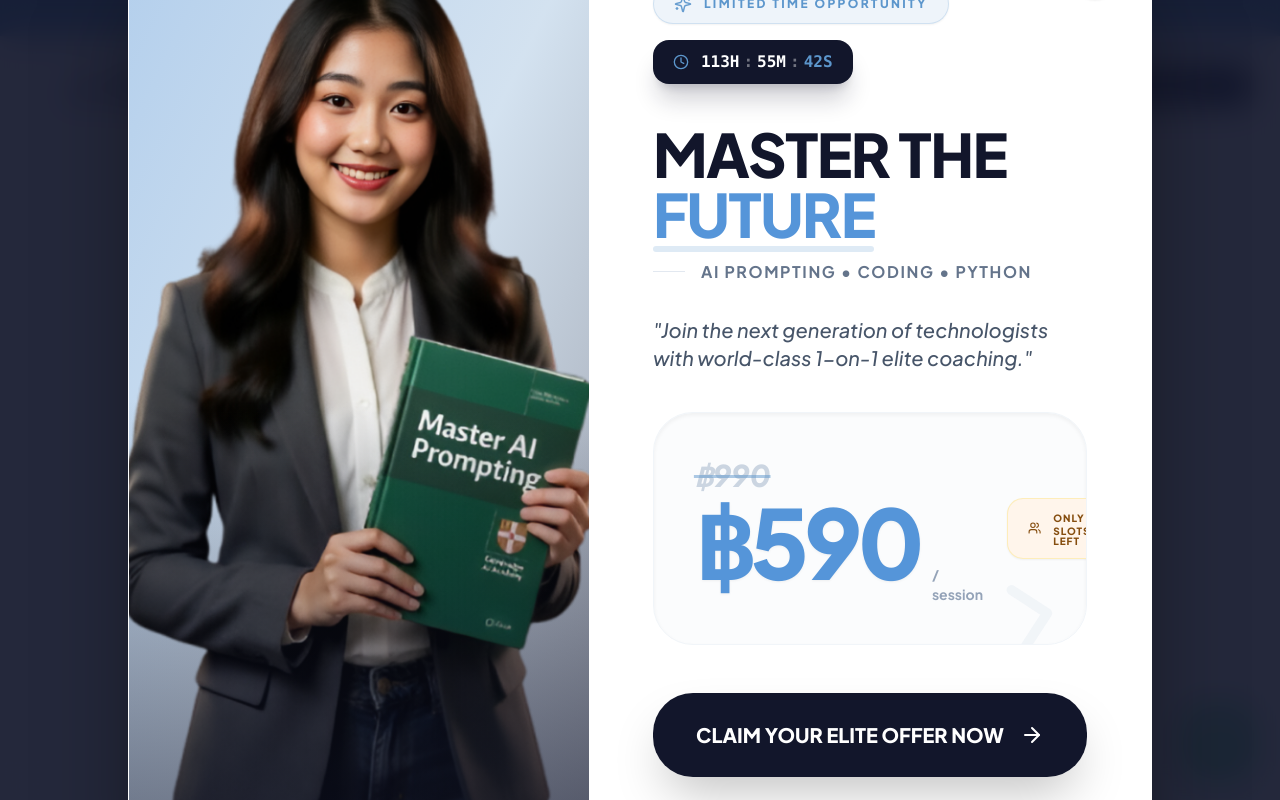
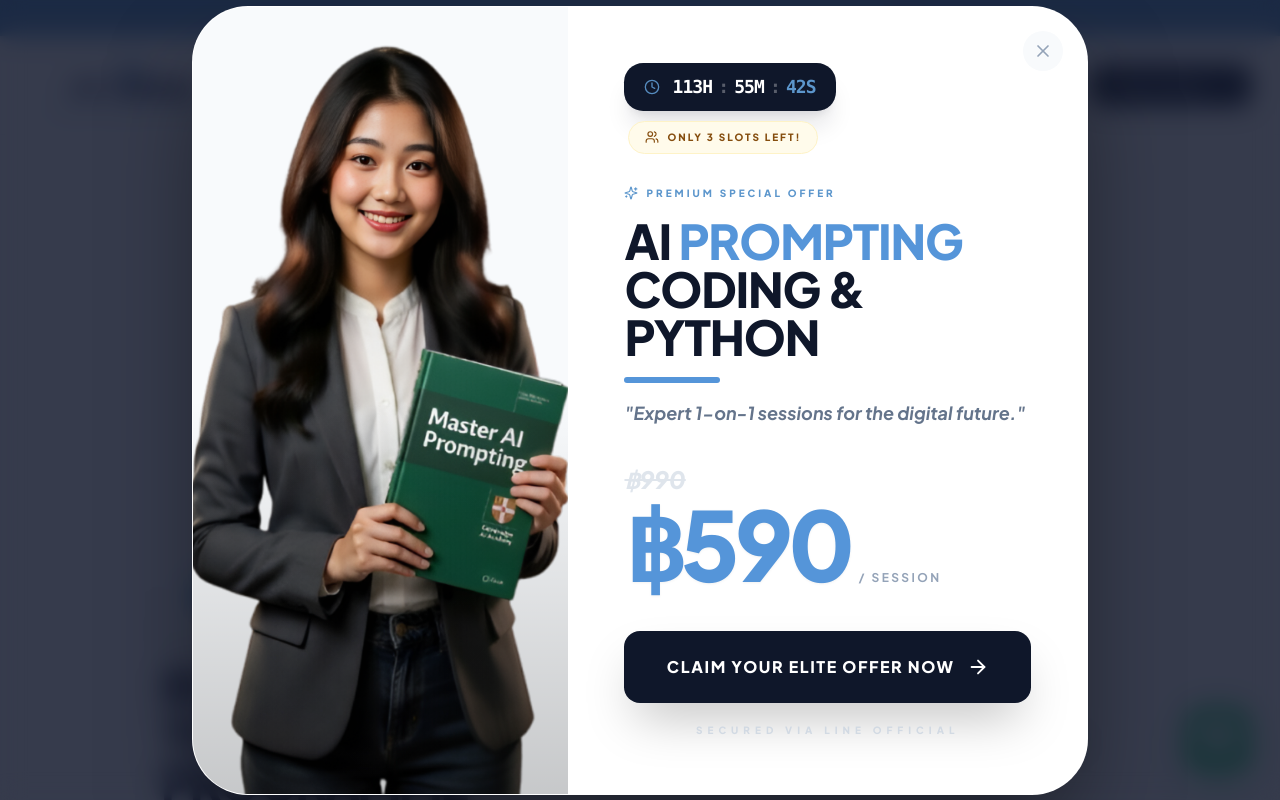
Before and after one commit to Satyaprakash-759/syllabus-shine-online, a React (Vite) app: page /ib in a window 1280 px wide. Shown: the top 800 px of the page. Built offline with nearby package versions, Linux system fonts and the light colour scheme; grey boxes are pictures that could not be loaded; the HTML template or start-up script is replaced by a standard one; a web font is replaced by a local one.

Commit message:
Correct offer popup hierarchy: BOLD course names and vertical urgency

```diff
--- a/src/components/OfferPopup.tsx
+++ b/src/components/OfferPopup.tsx
@@ -1,6 +1,6 @@
 import { useState, useEffect } from 'react';
 import { useLocation } from 'react-router-dom';
-import { X, Clock, Users, ArrowRight, Sparkles, Terminal, Cpu } from 'lucide-react';
+import { X, Clock, Users, ArrowRight, Sparkles } from 'lucide-react';
 import { useLanguage } from '@/i18n/LanguageContext';
 
 export default function OfferPopup() {
@@ -12,7 +12,7 @@ export default function OfferPopup() {
     const targetDate = new Date('2026-04-02T03:24:00').getTime();
 
     useEffect(() => {
-        const hasSeenOffer = sessionStorage.getItem('ivy_offer_seen_v5');
+        const hasSeenOffer = sessionStorage.getItem('ivy_offer_seen_v8');
         if (hasSeenOffer) return;
 
         const isCoursePage = pathname.includes('/cambridge') ||
@@ -56,133 +56,106 @@ export default function OfferPopup() {
 
     const handleClose = () => {
         setIsVisible(false);
-        sessionStorage.setItem('ivy_offer_seen_v5', 'true');
+        sessionStorage.setItem('ivy_offer_seen_v8', 'true');
     };
 
     if (!isVisible) return null;
 
     return (
         <div className="fixed inset-0 z-[300] flex items-center justify-center p-4">
-            {/* Backdrop with strong blur */}
+            {/* Backdrop */}
             <div
-                className="absolute inset-0 bg-navy/80 backdrop-blur-lg animate-in fade-in duration-700"
+                className="absolute inset-0 bg-slate-900/60 backdrop-blur-md animate-in fade-in duration-700"
                 onClick={handleClose}
             />
 
             {/* Popup Container */}
-            <div className="relative bg-white rounded-[2.5rem] md:rounded-[4rem] shadow-[0_50px_100px_-20px_rgba(0,0,0,0.5)] max-w-5xl w-full animate-in zoom-in-95 fade-in duration-700 overflow-hidden flex flex-col md:flex-row h-auto md:min-h-[550px] border border-white/40">
+            <div className="relative bg-white rounded-[2rem] md:rounded-[3.5rem] shadow-[0_50px_100px_-20px_rgba(0,0,0,0.5)] max-w-4xl w-full animate-in zoom-in-95 fade-in duration-700 overflow-hidden flex flex-col md:flex-row h-auto md:min-h-[500px] border border-white/50">
 
-                {/* Visual Side (Image Column) */}
-                <div className="md:w-[45%] relative min-h-[350px] md:min-h-full overflow-hidden bg-slate-100">
-                    <div className="absolute inset-0 bg-gradient-to-br from-[#5595D9]/40 via-primary/20 to-navy/40 z-0" />
-
-                    {/* The Image */}
+                {/* Visual Side (Image) */}
+                <div className="md:w-[42%] relative min-h-[350px] md:min-h-full overflow-hidden bg-slate-50">
                     <img
                       src="/student-offer.png"
-                      alt="Special Offer"
-                      className="absolute inset-0 w-full h-full object-cover z-10 scale-[1.02] transform hover:scale-105 transition-all duration-1000"
+                      alt="Student"
+                      className="absolute inset-0 w-full h-full object-cover z-10"
                     />
-
-                    {/* Artistic Overlays */}
-                    <div className="absolute inset-0 bg-gradient-to-t from-navy/60 via-transparent to-transparent z-20" />
-                    <div className="absolute top-8 left-8 z-30 flex flex-col gap-2">
-                         <div className="bg-white/20 backdrop-blur-md px-4 py-2 rounded-2xl border border-white/30 flex items-center gap-2">
-                             <Cpu size={16} className="text-white" />
-                             <span className="text-white font-black text-[10px] tracking-widest uppercase">Elite Tech</span>
-                         </div>
-                    </div>
+                    <div className="absolute inset-0 bg-gradient-to-t from-black/20 via-transparent to-transparent z-20" />
                 </div>
 
                 {/* Content Side */}
-                <div className="md:w-[55%] p-8 md:p-14 lg:p-16 relative z-10 flex flex-col justify-center bg-white">
+                <div className="md:w-[58%] p-8 md:p-12 lg:p-14 relative z-10 flex flex-col justify-center bg-white">
                     {/* Close Button */}
                     <button
                         onClick={handleClose}
-                        className="absolute top-8 right-8 w-12 h-12 bg-slate-50 hover:bg-slate-100 rounded-full flex items-center justify-center text-slate-400 hover:text-navy transition-all z-40 shadow-sm border border-slate-100"
+                        className="absolute top-6 right-6 w-10 h-10 bg-slate-50 hover:bg-slate-100 rounded-full flex items-center justify-center text-slate-400 hover:text-slate-900 transition-all z-40"
                     >
-                        <X size={24} />
+                        <X size={20} />
                     </button>
 
-                    {/* Top Urgency Header (Timer Moved Here as requested by red arrow) */}
-                    <div className="flex flex-wrap items-center justify-between gap-4 mb-10 w-full">
-                        <div className="inline-flex items-center gap-3 bg-primary/10 text-primary px-5 py-2.5 rounded-full border border-primary/20 shadow-sm">
-                            <Sparkles size={18} className="animate-pulse" />
-                            <span className="text-xs font-black uppercase tracking-[0.2em] leading-none">{t('Limited Time Opportunity')}</span>
+                    {/* Timer Area (Requested by red arrow previously: Slots BELOW Time) */}
+                    <div className="flex flex-col gap-2.5 mb-8">
+                        {/* THE TIMER */}
+                        <div className="flex items-center gap-3 bg-slate-900 text-white px-5 py-2.5 rounded-[1.2rem] w-fit shadow-xl shadow-slate-900/10">
+                            <Clock size={16} className="text-primary animate-pulse" />
+                            <div className="font-mono text-sm md:text-lg font-black flex gap-1.5 uppercase tracking-tighter">
+                                <span>{timeLeft.hours}H</span>
+                                <span className="opacity-30">:</span>
+                                <span>{timeLeft.minutes}M</span>
+                                <span className="opacity-30">:</span>
+                                <span className="text-primary">{timeLeft.seconds}S</span>
+                            </div>
                         </div>
 
-                        {/* High Urgency Timer (Moved to top area) */}
-                        <div className="flex items-center gap-3 bg-navy text-white px-5 py-2.5 rounded-2xl shadow-xl shadow-navy/20 animate-pulse-slow">
-                            <Clock size={16} className="text-primary" />
-                            <div className="font-mono text-sm md:text-base font-black flex gap-1">
-                                <span>{timeLeft.hours}H</span>
-                                <span className="opacity-40">:</span>
-                                <span>{timeLeft.minutes}M</span>
-                                <span className="opacity-40">:</span>
-                                <span className="text-primary">{timeLeft.seconds}S</span>
+                        {/* LIMITED SLOTS (NOW BELOW TIME AS REQUESTED) */}
+                        <div className="flex items-center gap-2 text-[#854D0E] font-black text-[10px] tracking-[0.2em] bg-amber-50 px-4 py-2 rounded-full w-fit border border-amber-100 ml-1">
+                             <Users size={14} />
+                             <span>ONLY 3 SLOTS LEFT!</span>
+                        </div>
+                    </div>
+
+                    {/* Elite Heading (Prominent Course Names) */}
+                    <div className="space-y-4 mb-8">
+                        <div className="flex items-center gap-2 text-primary font-black text-[10px] uppercase tracking-[0.3em]">
+                            <Sparkles size={14} />
+                            <span>{t('PREMIUM SPECIAL OFFER')}</span>
+                        </div>
+
+                        <h2 className="text-4xl md:text-5xl lg:text-5xl font-black text-slate-900 leading-[1.05] uppercase tracking-tight">
+                            AI <span className="text-[#5595D9]">PROMPTING</span> <br />
+                            <span className="text-slate-900">CODING & PYTHON</span>
+                        </h2>
+
+                        <div className="h-1.5 w-24 bg-[#5595D9] rounded-full" />
+
+                        <p className="text-slate-500 font-bold text-base md:text-lg italic leading-relaxed">
+                            "{t('Expert 1-on-1 sessions for the digital future.')}"
+                        </p>
+                    </div>
+
+                    {/* Aesthetic Pricing */}
+                    <div className="flex items-center gap-8 mb-10">
+                        <div className="flex flex-col">
+                            <span className="text-slate-300 text-2xl font-black italic line-through mb-1 translate-y-1 opacity-60">฿990</span>
+                            <div className="flex items-baseline gap-2">
+                                <span className="text-6xl md:text-8xl font-black text-[#5595D9] leading-none tracking-tighter drop-shadow-sm">฿590</span>
+                                <span className="text-slate-400 font-bold text-xs uppercase tracking-[0.2em]">{t('/ session')}</span>
                             </div>
                         </div>
                     </div>
 
-                    {/* Elite Heading */}
-                    <div className="space-y-4 mb-8">
-                        <h2 className="text-4xl md:text-6xl font-black text-navy tracking-tight leading-[0.95] uppercase">
-                            MASTER THE <br />
-                            <span className="text-[#5595D9] relative inline-block">
-                                FUTURE
-                                <div className="absolute -bottom-2 left-0 w-full h-1.5 bg-primary/20 rounded-full" />
-                            </span>
-                        </h2>
-
-                        <div className="flex items-center gap-4 text-slate-400">
-                             <div className="h-px w-8 bg-slate-200" />
-                             <p className="font-bold text-sm md:text-base tracking-[0.1em] text-slate-500 uppercase">
-                                AI Prompting • Coding • Python
-                             </p>
-                        </div>
-                    </div>
-
-                    <p className="text-slate-600 text-lg md:text-xl font-medium leading-relaxed mb-10 max-w-md italic">
-                        "{t('Join the next generation of technologists with world-class 1-on-1 elite coaching.')}"
-                    </p>
-
-                    {/* Pricing Display */}
-                    <div className="group relative bg-slate-50/50 rounded-[2.5rem] p-8 md:p-10 mb-12 border border-slate-100 shadow-inner overflow-hidden transition-all hover:bg-white hover:shadow-2xl hover:shadow-primary/5">
-                        {/* Subtle background icon */}
-                        <Terminal size={120} className="absolute -right-8 -bottom-8 text-slate-200/40 transform -rotate-12 pointer-events-none" />
-
-                        <div className="relative z-10 flex flex-col sm:flex-row items-baseline sm:items-center gap-6">
-                            <div className="flex flex-col">
-                                <span className="text-slate-300 text-2xl md:text-3xl line-through decoration-primary/50 font-black italic mb-1 translate-y-1">฿990</span>
-                                <div className="flex items-baseline gap-1">
-                                    <span className="text-6xl md:text-8xl font-black text-[#5595D9] tracking-tighter drop-shadow-sm">฿590</span>
-                                    <span className="text-slate-400 font-bold text-sm ml-2">{t('/ session')}</span>
-                                </div>
-                            </div>
-
-                            <div className="sm:ml-auto flex items-center gap-3 bg-[#FFF5EB] text-[#854D0E] px-5 py-3 rounded-2xl border border-[#FDE68A]/50 shadow-sm">
-                                <Users size={20} className="animate-bounce-slow" />
-                                <div className="flex flex-col">
-                                    <span className="text-[10px] font-black uppercase tracking-widest">{t('ONLY')} 3</span>
-                                    <span className="text-[10px] font-black uppercase tracking-widest leading-none">{t('SLOTS LEFT')}</span>
-                                </div>
-                            </div>
-                        </div>
-                    </div>
-
-                    {/* Final WOW CTA */}
+                    {/* Action Button */}
                     <a
                         href="https://line.me/ti/p/@221vifhp"
                         target="_blank"
                         rel="noopener noreferrer"
-                        className="group w-full relative overflow-hidden bg-navy hover:bg-primary text-white px-8 py-7 rounded-[2.5rem] font-black text-lg md:text-xl transition-all duration-700 flex items-center justify-center gap-4 shadow-2xl hover:shadow-primary/40 transform hover:-translate-y-2 active:scale-95 z-30"
+                        className="group w-full bg-slate-900 hover:bg-[#5595D9] text-white px-8 py-6 rounded-2xl font-black text-sm md:text-base tracking-[0.1em] transition-all duration-500 flex items-center justify-center gap-3 shadow-2xl hover:shadow-[#5595D9]/40 active:scale-[0.98]"
                     >
-                        <div className="absolute inset-0 bg-gradient-to-r from-white/0 via-white/10 to-white/0 -translate-x-full group-hover:translate-x-full transition-transform duration-1000" />
                         {t('CLAIM YOUR ELITE OFFER NOW')}
-                        <ArrowRight size={24} className="group-hover:translate-x-2 transition-transform duration-500" />
+                        <ArrowRight size={22} className="group-hover:translate-x-1.5 transition-transform" />
                     </a>
 
-                    <p className="mt-6 text-center text-slate-400 text-xs font-bold uppercase tracking-[0.3em]">
-                        {t('Secured via LINE Official')}
+                    <p className="mt-5 text-center text-slate-300 text-[10px] font-black uppercase tracking-[0.5em] opacity-80">
+                        {t('SECURED VIA LINE OFFICIAL')}
                     </p>
                 </div>
             </div>
```
